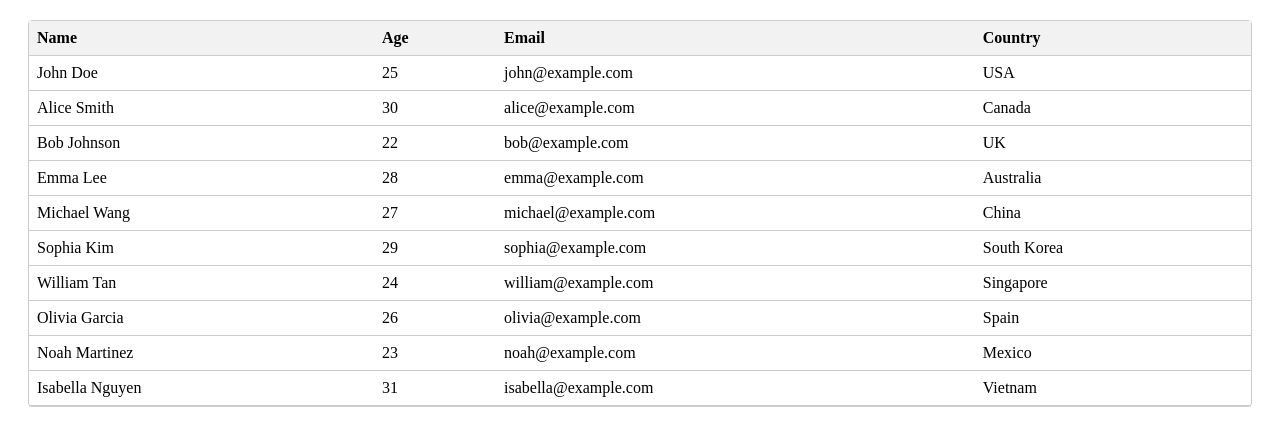
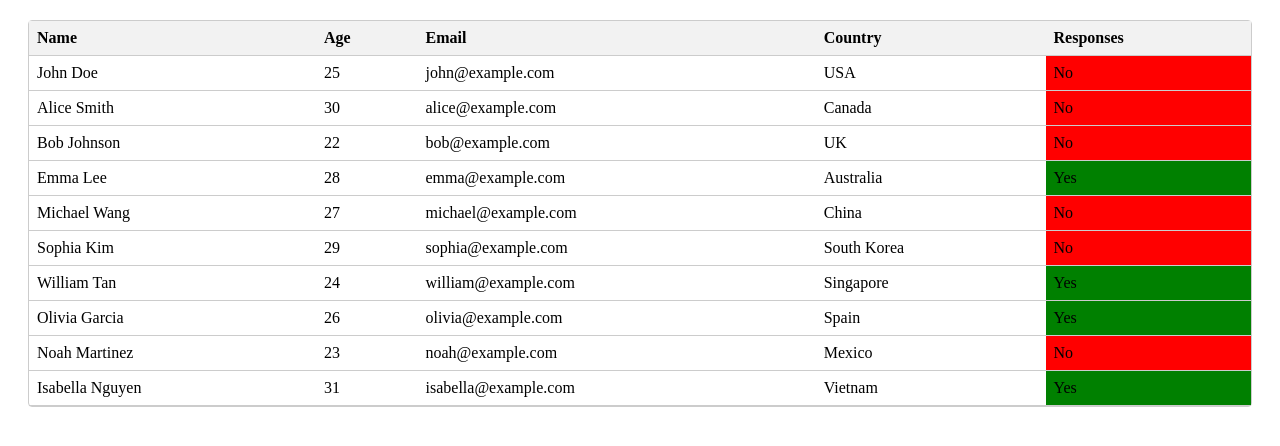
Before and after one commit to shuvamgpt/filtering, a Vue app: page / in a window 1280 px wide. Shown: the top 446 px of the page. Built offline with nearby package versions, Linux system fonts and the light colour scheme.

Commit message:
added sorting feature and colors to resonses section

```diff
--- a/package.json
+++ b/package.json
@@ -12,7 +12,7 @@
     "@fortawesome/free-solid-svg-icons": "^6.4.0",
     "core-js": "^3.8.3",
     "fontawesome": "^5.6.3",
-    "vue": "^2.6.14"
+    "vue": "^2.7.14"
   },
   "devDependencies": {
     "@babel/core": "^7.12.16",
--- a/src/components/SimpleTable.vue
+++ b/src/components/SimpleTable.vue
@@ -3,18 +3,20 @@
     <table>
       <thead>
         <tr>
-          <th>Name</th>
-          <th>Age</th>
-          <th>Email</th>
-          <th>Country</th>
+          <th @click="sortTable('name')">Name <span v-if="sortBy === 'name'">{{ sortDirection === 'asc' ? '↑' : '↓' }}</span></th>
+          <th @click="sortTable('age')">Age <span v-if="sortBy === 'age'">{{ sortDirection === 'asc' ? '↑' : '↓' }}</span></th>
+          <th @click="sortTable('email')">Email <span v-if="sortBy === 'email'">{{ sortDirection === 'asc' ? '↑' : '↓' }}</span></th>
+          <th @click="sortTable('country')">Country <span v-if="sortBy === 'country'">{{ sortDirection === 'asc' ? '↑' : '↓' }}</span></th>
+          <th>Responses</th>
         </tr>
       </thead>
       <tbody>
-        <tr v-for="item in dummyData" :key="item.id">
+        <tr v-for="item in sortedData" :key="item.id">
           <td>{{ item.name }}</td>
           <td>{{ item.age }}</td>
           <td>{{ item.email }}</td>
           <td>{{ item.country }}</td>
+          <td :style="{ backgroundColor: item.response === 'Yes' ? 'green' : 'red' }">{{ item.response }}</td>
         </tr>
       </tbody>
     </table>
@@ -25,19 +27,49 @@
 export default {
   data() {
     return {
+      sortBy: '',
+      sortDirection: '',
       dummyData: [
-        { id: 1, name: 'John Doe', age: 25, email: 'john@example.com', country: 'USA' },
-        { id: 2, name: 'Alice Smith', age: 30, email: 'alice@example.com', country: 'Canada' },
-        { id: 3, name: 'Bob Johnson', age: 22, email: 'bob@example.com', country: 'UK' },
-        { id: 4, name: 'Emma Lee', age: 28, email: 'emma@example.com', country: 'Australia' },
-        { id: 5, name: 'Michael Wang', age: 27, email: 'michael@example.com', country: 'China' },
-        { id: 6, name: 'Sophia Kim', age: 29, email: 'sophia@example.com', country: 'South Korea' },
-        { id: 7, name: 'William Tan', age: 24, email: 'william@example.com', country: 'Singapore' },
-        { id: 8, name: 'Olivia Garcia', age: 26, email: 'olivia@example.com', country: 'Spain' },
-        { id: 9, name: 'Noah Martinez', age: 23, email: 'noah@example.com', country: 'Mexico' },
-        { id: 10, name: 'Isabella Nguyen', age: 31, email: 'isabella@example.com', country: 'Vietnam' },
+        { id: 1, name: 'John Doe', age: 25, email: 'john@example.com', country: 'USA', response: 'No' },
+        { id: 2, name: 'Alice Smith', age: 30, email: 'alice@example.com', country: 'Canada', response: 'No' },
+        { id: 3, name: 'Bob Johnson', age: 22, email: 'bob@example.com', country: 'UK', response: 'No' },
+        { id: 4, name: 'Emma Lee', age: 28, email: 'emma@example.com', country: 'Australia', response: 'Yes' },
+        { id: 5, name: 'Michael Wang', age: 27, email: 'michael@example.com', country: 'China', response: 'No' },
+        { id: 6, name: 'Sophia Kim', age: 29, email: 'sophia@example.com', country: 'South Korea', response: 'No' },
+        { id: 7, name: 'William Tan', age: 24, email: 'william@example.com', country: 'Singapore', response: 'Yes' },
+        { id: 8, name: 'Olivia Garcia', age: 26, email: 'olivia@example.com', country: 'Spain', response: 'Yes' },
+        { id: 9, name: 'Noah Martinez', age: 23, email: 'noah@example.com', country: 'Mexico', response: 'No' },
+        { id: 10, name: 'Isabella Nguyen', age: 31, email: 'isabella@example.com', country: 'Vietnam', response: 'Yes' },
       ],
     };
+  },
+  computed: {
+    sortedData() {
+      const sortedData = this.dummyData.slice();
+      if (this.sortBy && this.sortBy !== 'response') {
+        sortedData.sort((a, b) => {
+          if (this.sortBy === 'name' || this.sortBy === 'email' || this.sortBy === 'country') {
+            return a[this.sortBy].localeCompare(b[this.sortBy]);
+          } else if (this.sortBy === 'age') {
+            return a[this.sortBy] - b[this.sortBy];
+          }
+          return 0;
+        });
+      }
+      return this.sortDirection === 'desc' ? sortedData.reverse() : sortedData;
+    },
+  },
+  methods: {
+    sortTable(column) {
+      if (column !== 'response') {
+        if (this.sortBy === column) {
+          this.sortDirection = this.sortDirection === 'asc' ? 'desc' : 'asc';
+        } else {
+          this.sortBy = column;
+          this.sortDirection = 'asc';
+        }
+      }
+    },
   },
 };
 </script>
@@ -62,5 +94,6 @@ th, td {
 
 th {
   background-color: #f2f2f2;
+  cursor: pointer;
 }
 </style>
```
Also changed, not shown: 1 other file (tests, documents, lock files or other folders).
